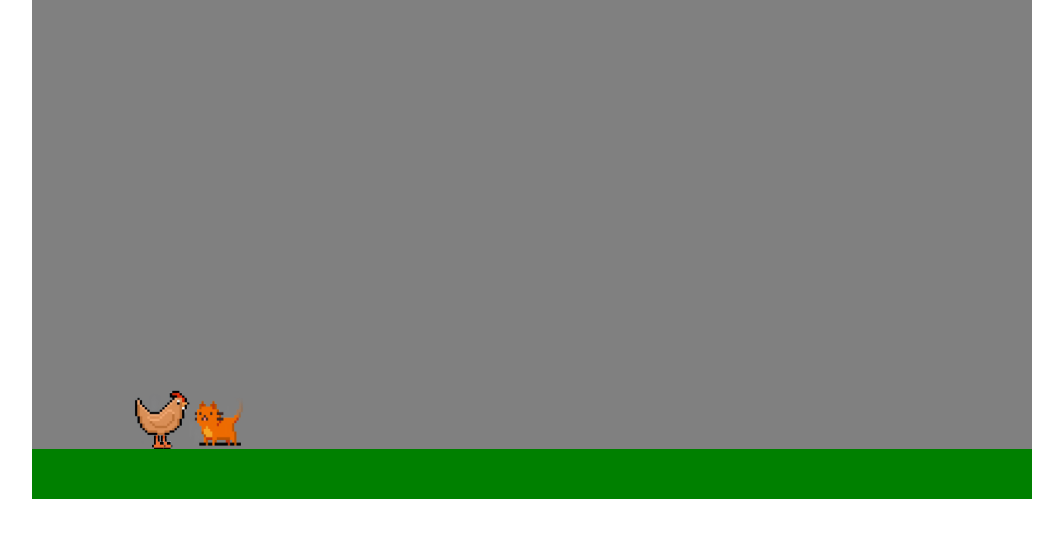
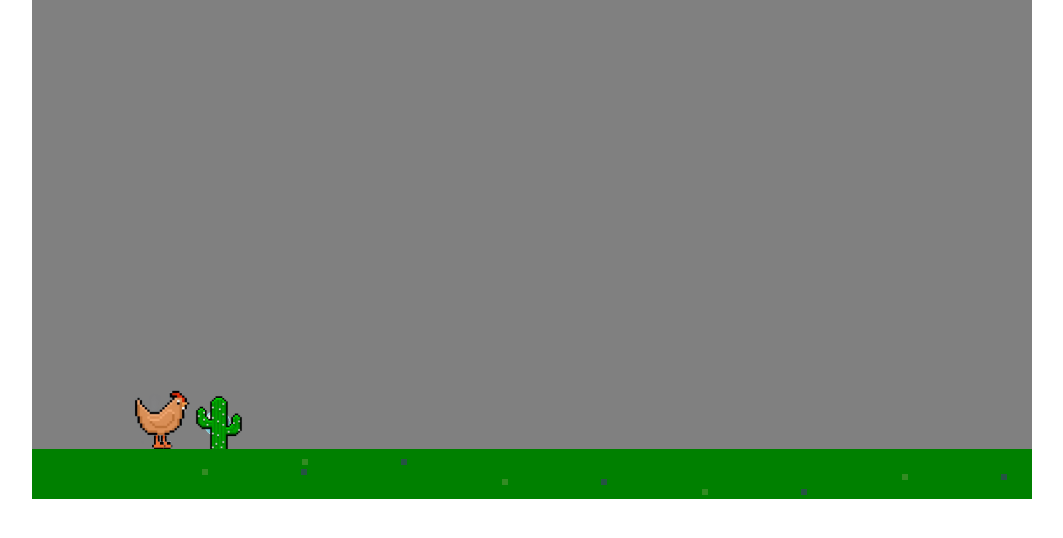
Before and after one commit to Cosmin-Valentin/laravel_webGames, a Laravel app: page /games/runner2 in a window 1280 px wide. Shown: the part 173-711 px from the top of the page, without its empty margins (0-1063 px from the left). Run offline with Laravel 12, Linux system fonts and the light colour scheme; the visitor is signed in with stand-in values (Sample User, id 1); style sheets or scripts are compiled from the project's sources; parts of the project's set-up code (start-up, migrations or seed data) failed here and were passed over.

Commit message:
Two type obstacle implementation, ground movement

```diff
--- a/resources/css/runner.css
+++ b/resources/css/runner.css
@@ -23,10 +23,16 @@
     background: green;
 }
 
+.cactus,
+#color-bubble,
+#black-bubble,
 #chicken {
     width: 60px;
     height: 60px;
     position: relative;
+}
+
+#chicken {
     top: 390px;
     left: 100px;
 }
@@ -58,11 +64,34 @@
     }
 }
 
-#obstacle {
-    width: 60px;
-    height: 60px;
-    position: relative;
+#color-bubble {
     top: 330px;
+}
+
+#color-bubble::before {
+    content: "";
+    background-color: #82c6d7;
+    position: absolute;
+    width: 26px;
+    height: 26px;
+    top: 5px;
+    left: 15px;
+    border-radius: 50%;
+}
+
+.wobble {
+    animation: wobble 1.5s linear infinite;
+}
+@keyframes wobble {
+    0% {
+        top: 330px;
+    }
+    50% {
+        top: 350px;
+    }
+    100% {
+        top: 330px;
+    }
 }
 
 .shrink {
@@ -101,7 +130,73 @@
     left: 26px;
 }
 
-.cat {
-    width: 60px;
-    height: 60px;
+.bubble {
+    position: relative;
+    z-index: 0;
 }
+
+#black-bubble {
+    top: 270px;
+}
+.breathe {
+    animation: breathe 1.5s linear infinite;
+}
+@keyframes breathe {
+    0% {
+        width: 60px;
+    }
+    50% {
+        width: 70px;
+    }
+    100% {
+        width: 60px;
+    }
+}
+
+.cactus {
+    top: 275px;
+}
+
+.pixels {
+    width: 1000px;
+    height: 50px;
+    position: relative;
+}
+
+.pixels > div {
+    position: absolute;
+    width: 6px;
+    height: 6px;
+}
+
+.group-2 {
+    bottom: 50px;
+}
+
+.group-1 > div {
+    background: #338c23;
+}
+.group-2 > div {
+    background: #255444;
+}
+
+.pix1 {
+    top: 20px;
+    left: 100px;
+}
+.pix2 {
+    top: 10px;
+    left: 200px;
+}
+.pix3 {
+    top: 30px;
+    left: 400px;
+}
+.pix4 {
+    top: 40px;
+    left: 600px;
+}
+.pix5 {
+    top: 25px;
+    left: 800px;
+}
--- a/resources/js/runner.js
+++ b/resources/js/runner.js
@@ -2,17 +2,27 @@ const runnerContainer = document.querySelector(".runner-container");
 
 if (runnerContainer) {
     const chicken = document.getElementById("chicken");
-    const obstacle = document.getElementById("obstacle");
+    const colorBubble = document.getElementById("color-bubble");
+    // const blackBubble = document.getElementById("black-bubble");
+    const cactus = document.querySelector(".cactus");
+    const pixelsLight = document.querySelector(".pixels.group-1");
+    const pixelsDark = document.querySelector(".pixels.group-2");
     let hit = false;
+    let animationIds = [];
 
     document.addEventListener("keydown", handleJump);
-    moveObstacle(obstacle, 3);
+    moveObstacle(colorBubble, 3);
+    setTimeout(function () {
+        moveObstacle(cactus, 3);
+    }, 500);
+
+    moveGround();
 
     function moveObstacle(obstacle, speed) {
         const sandboxWidth = runnerContainer.offsetWidth;
         let x = sandboxWidth;
 
-        requestAnimationFrame(animate);
+        animationIds.push(requestAnimationFrame(animate));
 
         function animate() {
             x -= speed;
@@ -21,7 +31,7 @@ if (runnerContainer) {
             }
             obstacle.style.transform = `translateX(${x}px)`;
 
-            if (checkCollision(x)) {
+            if (obstacle.classList.contains("obstacle") && checkCollision(x)) {
                 handleCollision();
             } else {
                 continueAnimation();
@@ -29,22 +39,27 @@ if (runnerContainer) {
         }
 
         function handleCollision() {
-            if (hit) {
-                obstacle.classList.add("shrink");
-                setTimeout(function () {
-                    resetObstacle();
-                }, 200);
+            if (!obstacle.classList.contains("cactus")) {
+                if (hit) {
+                    obstacle.classList.remove("wobble");
+                    obstacle.classList.add("shrink");
+                    setTimeout(function () {
+                        resetObstacle();
+                    }, 200);
+                } else {
+                    gameOver();
+                }
             } else {
-                console.error("game over");
+                gameOver();
             }
         }
 
         function continueAnimation() {
             if (x !== sandboxWidth) {
-                requestAnimationFrame(animate);
+                animationIds.push(requestAnimationFrame(animate));
             } else {
                 setTimeout(() => {
-                    requestAnimationFrame(animate);
+                    animationIds.push(requestAnimationFrame(animate));
                 }, getRandomCount(3) * 1000);
             }
         }
@@ -53,11 +68,25 @@ if (runnerContainer) {
             x = sandboxWidth;
             obstacle.style.transform = `translateX(${x}px)`;
             obstacle.classList.remove("shrink");
+            obstacle.classList.add("wobble");
             setTimeout(() => {
-                requestAnimationFrame(animate);
+                animationIds.push(requestAnimationFrame(animate));
             }, getRandomCount(3) * 1000);
             hit = false;
         }
+    }
+
+    function moveGround() {
+        moveObstacle(pixelsLight, 3);
+        setTimeout(function () {
+            moveObstacle(pixelsDark, 3);
+        }, 2000);
+    }
+
+    function gameOver() {
+        console.error("game over");
+        animationIds.forEach((id) => cancelAnimationFrame(id));
+        animationIds = [];
     }
 
     function getRandomCount(num) {
--- a/resources/views/games/runner2.blade.php
+++ b/resources/views/games/runner2.blade.php
@@ -11,10 +11,31 @@
                 <img class="leg left" src="{{ asset('images/leg.png') }}" alt="chicken leg">
                 <img class="leg right" src="{{ asset('images/leg.png') }}" alt="chicken leg">
             </div>
-            <div id="obstacle">
-                <img class="cat" src="{{ asset('images/cat.png') }}" alt="cat" >
+            <div id="color-bubble" class="wobble obstacle">
+                <img class="bubble" src="{{ asset('images/color-bubble.png') }}" alt="bubble" >
+            </div>
+            <div class="cactus obstacle">
+                <img src="{{ asset('images/cactus.png') }}" alt="cactus">
+            </div>
+            {{-- <div id="black-bubble" class="black breathe">
+                <img class="bubble" src="{{ asset('images/black-bubble.png') }}" alt="bubble" >
+            </div> --}}
+        </div>
+        <div id="ground">
+            <div class="pixels group-1">
+                <div class="pix1"></div>
+                <div class="pix2"></div>
+                <div class="pix3"></div>
+                <div class="pix4"></div>
+                <div class="pix5"></div>
+            </div>
+            <div class="pixels group-2">
+                <div class="pix1"></div>
+                <div class="pix2"></div>
+                <div class="pix3"></div>
+                <div class="pix4"></div>
+                <div class="pix5"></div>
             </div>
         </div>
-        <div id="ground"></div>
     </div>
 </x-layout>
```
Also changed, not shown: public/images/black-bubble.png (added), public/images/color-bubble.png (added).
